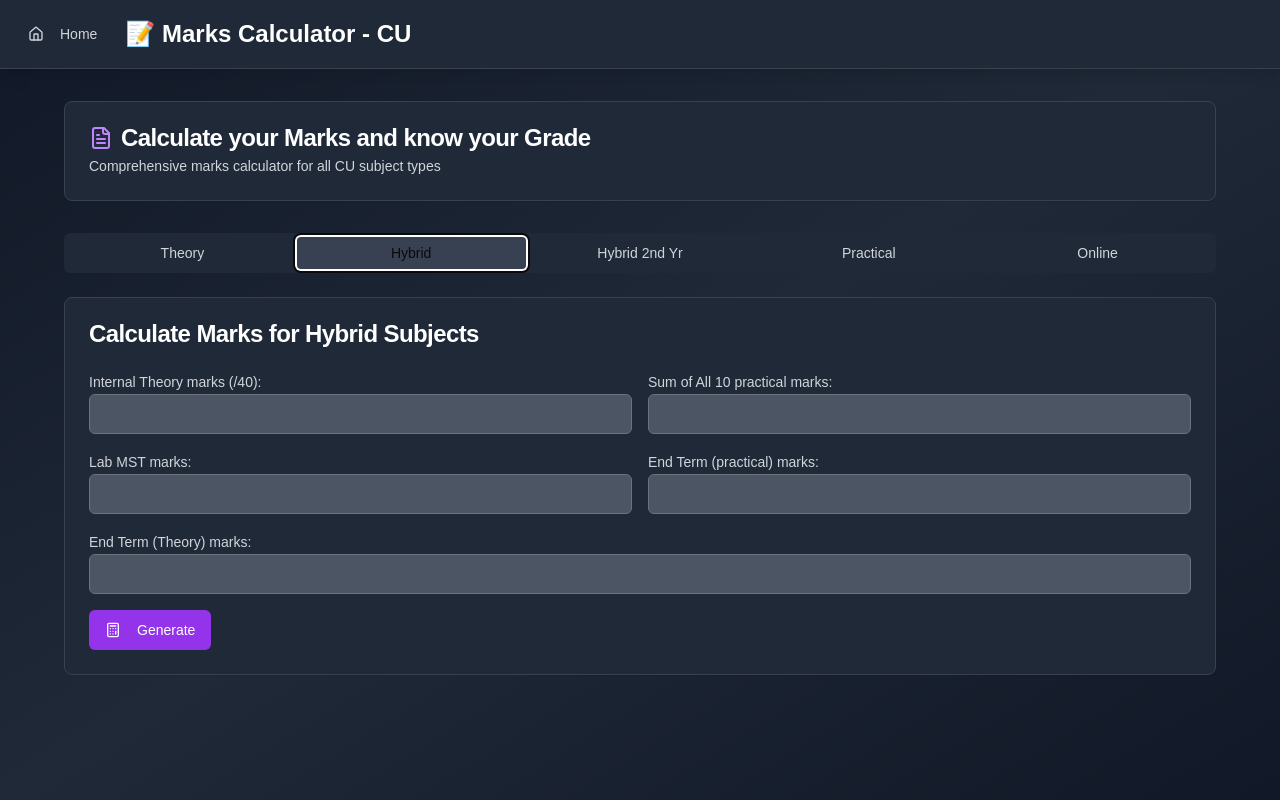
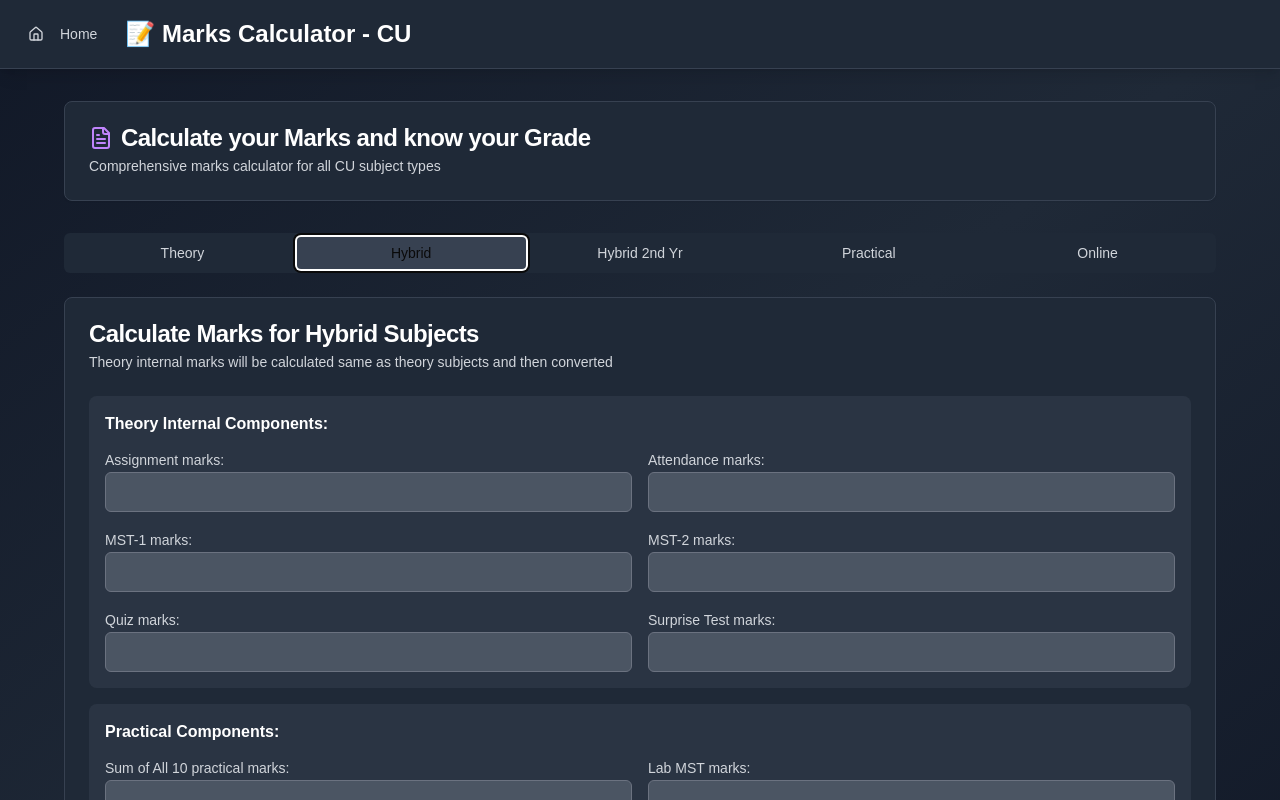
Before and after one commit to skth2473/nfs-gradebuddy, a Next.js app: page /marks-calculator in a window 1280 px wide. Both pictures are taken after a click on the tab "Hybrid". Shown: the top 800 px of the page. Built offline with nearby package versions, Linux system fonts and the light colour scheme.

Commit message:
Made Hybrid calculation easy

```diff
--- a/app/marks-calculator/page.tsx
+++ b/app/marks-calculator/page.tsx
@@ -22,9 +22,14 @@ export default function MarksCalculator() {
   })
   const [theoryResult, setTheoryResult] = useState<{ total: number; grade: string } | null>(null)
 
-  // Hybrid Subjects State
+  // Hybrid Subjects State - Updated to match theory calculation
   const [hybridMarks, setHybridMarks] = useState({
-    internalTheory: 0,
+    assignment: 0,
+    attendance: 0,
+    mst1: 0,
+    mst2: 0,
+    quiz: 0,
+    surpriseTest: 0,
     practicalSum: 0,
     labMST: 0,
     endTermPractical: 0,
@@ -78,32 +83,46 @@ export default function MarksCalculator() {
   }
 
   const calculateTheory = () => {
-  const mst1Converted = theoryMarks.mst1 / 2;
-  const mst2Converted = theoryMarks.mst2 / 2;
-  const surpriseTestConverted = (theoryMarks.surpriseTest / 12) * 4;
-  const attendance = theoryMarks.attendance; // out of 2
-  const assignment = theoryMarks.assignment; // out of 10
-  const quiz = theoryMarks.quiz; // out of 4
-  const endTerm = theoryMarks.endTerm;
-  const internalTotal = attendance + assignment + surpriseTestConverted + quiz + mst1Converted + mst2Converted;
-  const total = internalTotal + endTerm;
-  setTheoryResult({ total, grade: getGrade(total) });
-};
+    const mst1Converted = theoryMarks.mst1 / 2
+    const mst2Converted = theoryMarks.mst2 / 2
+    const surpriseTestConverted = (theoryMarks.surpriseTest / 12) * 4
+    const attendance = theoryMarks.attendance // out of 2
+    const assignment = theoryMarks.assignment // out of 10
+    const quiz = theoryMarks.quiz // out of 4
+    const endTerm = theoryMarks.endTerm
+    const internalTotal = attendance + assignment + surpriseTestConverted + quiz + mst1Converted + mst2Converted
+    const total = internalTotal + endTerm
+    setTheoryResult({ total, grade: getGrade(total) })
+  }
+
   const calculateHybrid = () => {
-  const internalTheoryConverted = (hybridMarks.internalTheory / 40) * 20;
-  const practicalSumConverted = (hybridMarks.practicalSum / 300) * 25;
-  const labMSTConverted = (hybridMarks.labMST / 10) * 5;
-  const endTermPracticalConverted = (hybridMarks.endTermPractical / 40) * 20;
-  const endTermTheoryConverted = (hybridMarks.endTermTheory / 60) * 30;
+    // Calculate theory internal marks same as theory subjects
+    const mst1Converted = hybridMarks.mst1 / 2
+    const mst2Converted = hybridMarks.mst2 / 2
+    const surpriseTestConverted = (hybridMarks.surpriseTest / 12) * 4
+    const attendance = hybridMarks.attendance // out of 2
+    const assignment = hybridMarks.assignment // out of 10
+    const quiz = hybridMarks.quiz // out of 4
+
+    const theoryInternal = attendance + assignment + surpriseTestConverted + quiz + mst1Converted + mst2Converted
+
+    // Convert theory internal to 20 marks (half of 40)
+    const internalTheoryConverted = (theoryInternal / 40) * 20
+
+    const practicalSumConverted = (hybridMarks.practicalSum / 300) * 25
+    const labMSTConverted = (hybridMarks.labMST / 10) * 5
+    const endTermPracticalConverted = (hybridMarks.endTermPractical / 40) * 20
+    const endTermTheoryConverted = (hybridMarks.endTermTheory / 60) * 30
+
     const total =
       internalTheoryConverted +
       practicalSumConverted +
       labMSTConverted +
       endTermPracticalConverted +
-    endTermTheoryConverted;
+      endTermTheoryConverted
 
-  setHybridResult({ total, grade: getGrade(total) });
-};
+    setHybridResult({ total, grade: getGrade(total) })
+  }
 
   const calculateHybrid2nd = () => {
     const total =
@@ -120,20 +139,16 @@ export default function MarksCalculator() {
       (hybrid2ndMarks.quiz / 4) * 2 +
       (hybrid2ndMarks.surpriseTest / 12) * 2 +
       (hybrid2ndMarks.endTermPr / 40) * 20 +
-    (hybrid2ndMarks.endTermTh / 60) * 30;
+      (hybrid2ndMarks.endTermTh / 60) * 30
 
-  setHybrid2ndResult({ total, grade: getGrade(total) });
-};
-
+    setHybrid2ndResult({ total, grade: getGrade(total) })
+  }
 
   const calculatePractical = () => {
-  const total =
-    (practicalMarks.practicalSum / 300) * 45 +
-    practicalMarks.labMST +
-    practicalMarks.endTermPractical;
+    const total = (practicalMarks.practicalSum / 300) * 45 + practicalMarks.labMST + practicalMarks.endTermPractical
 
-  setPracticalResult({ total, grade: getGrade(total) });
-};
+    setPracticalResult({ total, grade: getGrade(total) })
+  }
 
   const calculateOnline = () => {
     if (onlineMarks.total === 0) return
@@ -302,7 +317,7 @@ Generated by: GradeBuddy - A NFS Material
                       <Button
                         onClick={() => downloadResult("Theory", theoryResult)}
                         variant="outline"
-                        className="border-gray-600 text-gray-300 hover:bg-gray-600"
+                        className="border-gray-600 text-gray-300 hover:bg-gray-600 bg-transparent"
                       >
                         <Download className="h-4 w-4 mr-2" />
                         Download Result
@@ -313,31 +328,89 @@ Generated by: GradeBuddy - A NFS Material
               </Card>
             </TabsContent>
 
-            {/* Hybrid Subjects */}
+            {/* Hybrid Subjects - Updated */}
             <TabsContent value="hybrid">
               <Card className="bg-gray-800 border-gray-700">
                 <CardHeader>
                   <CardTitle className="text-white">Calculate Marks for Hybrid Subjects</CardTitle>
+                  <CardDescription className="text-gray-300">
+                    Theory internal marks will be calculated same as theory subjects and then converted
+                  </CardDescription>
                 </CardHeader>
                 <CardContent className="space-y-4">
+                  <div className="bg-gray-700/50 p-4 rounded-lg mb-4">
+                    <h4 className="text-white font-semibold mb-3">Theory Internal Components:</h4>
                     <div className="grid grid-cols-1 md:grid-cols-2 gap-4">
                       <div>
-                      <Label className="text-gray-300">Internal Theory marks (/40):</Label>
+                        <Label className="text-gray-300">Assignment marks:</Label>
                         <Input
                           type="number"
-                        value={hybridMarks.internalTheory || ""}
+                          value={hybridMarks.assignment || ""}
+                          onChange={(e) => setHybridMarks({ ...hybridMarks, assignment: Number(e.target.value) || 0 })}
+                          className="bg-gray-600 border-gray-500 text-white"
+                        />
+                      </div>
+                      <div>
+                        <Label className="text-gray-300">Attendance marks:</Label>
+                        <Input
+                          type="number"
+                          value={hybridMarks.attendance || ""}
+                          onChange={(e) => setHybridMarks({ ...hybridMarks, attendance: Number(e.target.value) || 0 })}
+                          className="bg-gray-600 border-gray-500 text-white"
+                        />
+                      </div>
+                      <div>
+                        <Label className="text-gray-300">MST-1 marks:</Label>
+                        <Input
+                          type="number"
+                          value={hybridMarks.mst1 || ""}
+                          onChange={(e) => setHybridMarks({ ...hybridMarks, mst1: Number(e.target.value) || 0 })}
+                          className="bg-gray-600 border-gray-500 text-white"
+                        />
+                      </div>
+                      <div>
+                        <Label className="text-gray-300">MST-2 marks:</Label>
+                        <Input
+                          type="number"
+                          value={hybridMarks.mst2 || ""}
+                          onChange={(e) => setHybridMarks({ ...hybridMarks, mst2: Number(e.target.value) || 0 })}
+                          className="bg-gray-600 border-gray-500 text-white"
+                        />
+                      </div>
+                      <div>
+                        <Label className="text-gray-300">Quiz marks:</Label>
+                        <Input
+                          type="number"
+                          value={hybridMarks.quiz || ""}
+                          onChange={(e) => setHybridMarks({ ...hybridMarks, quiz: Number(e.target.value) || 0 })}
+                          className="bg-gray-600 border-gray-500 text-white"
+                        />
+                      </div>
+                      <div>
+                        <Label className="text-gray-300">Surprise Test marks:</Label>
+                        <Input
+                          type="number"
+                          value={hybridMarks.surpriseTest || ""}
                           onChange={(e) =>
-                          setHybridMarks({ ...hybridMarks, internalTheory: Number(e.target.value) || 0 })
+                            setHybridMarks({ ...hybridMarks, surpriseTest: Number(e.target.value) || 0 })
                           }
                           className="bg-gray-600 border-gray-500 text-white"
                         />
                       </div>
+                    </div>
+                  </div>
+
+                  <div className="bg-gray-700/50 p-4 rounded-lg">
+                    <h4 className="text-white font-semibold mb-3">Practical Components:</h4>
+                    <div className="grid grid-cols-1 md:grid-cols-2 gap-4">
                       <div>
                         <Label className="text-gray-300">Sum of All 10 practical marks:</Label>
                         <Input
                           type="number"
                           value={hybridMarks.practicalSum || ""}
-                        onChange={(e) => setHybridMarks({ ...hybridMarks, practicalSum: Number(e.target.value) || 0 })}
+                          onChange={(e) =>
+                            setHybridMarks({ ...hybridMarks, practicalSum: Number(e.target.value) || 0 })
+                          }
                           className="bg-gray-600 border-gray-500 text-white"
                         />
                       </div>
@@ -361,14 +434,17 @@ Generated by: GradeBuddy - A NFS Material
                           className="bg-gray-600 border-gray-500 text-white"
                         />
                       </div>
-                    <div className="md:col-span-2">
+                      <div>
                         <Label className="text-gray-300">End Term (Theory) marks:</Label>
                         <Input
                           type="number"
                           value={hybridMarks.endTermTheory || ""}
-                        onChange={(e) => setHybridMarks({ ...hybridMarks, endTermTheory: Number(e.target.value) || 0 })}
+                          onChange={(e) =>
+                            setHybridMarks({ ...hybridMarks, endTermTheory: Number(e.target.value) || 0 })
+                          }
                           className="bg-gray-600 border-gray-500 text-white"
                         />
+                      </div>
                     </div>
                   </div>
 
@@ -384,7 +460,7 @@ Generated by: GradeBuddy - A NFS Material
                       <Button
                         onClick={() => downloadResult("Hybrid", hybridResult)}
                         variant="outline"
-                        className="border-gray-600 text-gray-300 hover:bg-gray-600"
+                        className="border-gray-600 text-gray-300 hover:bg-gray-600 bg-transparent"
                       >
                         <Download className="h-4 w-4 mr-2" />
                         Download Result
@@ -557,7 +633,7 @@ Generated by: GradeBuddy - A NFS Material
                       <Button
                         onClick={() => downloadResult("Hybrid_2nd_Year", hybrid2ndResult)}
                         variant="outline"
-                        className="border-gray-600 text-gray-300 hover:bg-gray-600"
+                        className="border-gray-600 text-gray-300 hover:bg-gray-600 bg-transparent"
                       >
                         <Download className="h-4 w-4 mr-2" />
                         Download Result
@@ -621,7 +697,7 @@ Generated by: GradeBuddy - A NFS Material
                       <Button
                         onClick={() => downloadResult("Practical", practicalResult)}
                         variant="outline"
-                        className="border-gray-600 text-gray-300 hover:bg-gray-600"
+                        className="border-gray-600 text-gray-300 hover:bg-gray-600 bg-transparent"
                       >
                         <Download className="h-4 w-4 mr-2" />
                         Download Result
@@ -673,7 +749,7 @@ Generated by: GradeBuddy - A NFS Material
                       <Button
                         onClick={() => downloadResult("Online", onlineResult)}
                         variant="outline"
-                        className="border-gray-600 text-gray-300 hover:bg-gray-600"
+                        className="border-gray-600 text-gray-300 hover:bg-gray-600 bg-transparent"
                       >
                         <Download className="h-4 w-4 mr-2" />
                         Download Result
```
Also changed, not shown: app/sgpa-calculator/page.tsx (+13 -0 lines). Lines whose indentation alone changed are shown as unchanged.
